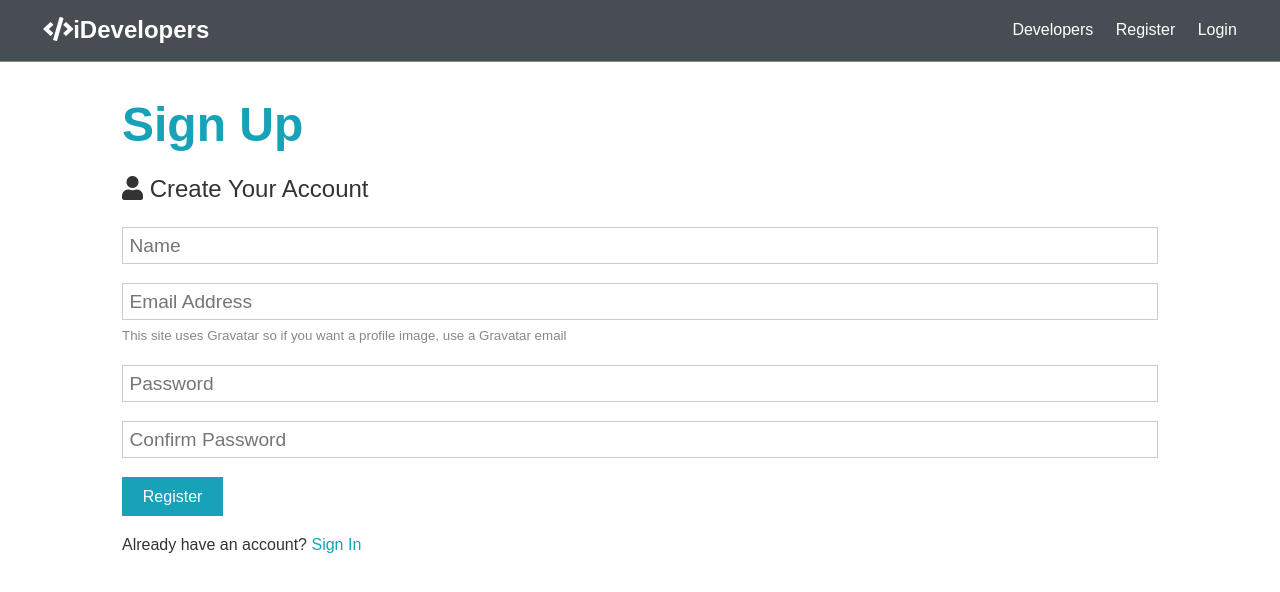
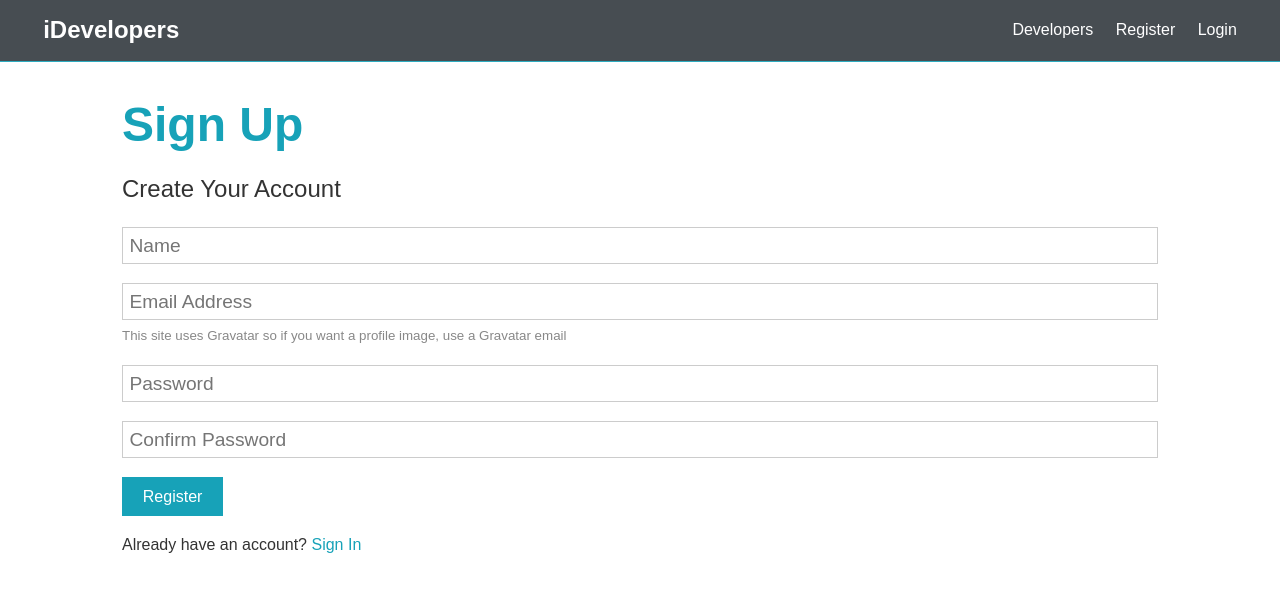
Before and after one commit to Sanady/iDevelopers, a React (Create React App) app in the folder client/: page /register in a window 1280 px wide. Shown: the top 592 px of the page. Built offline with nearby package versions, Linux system fonts and the light colour scheme.

Commit message:
Section 7 - Finished

```diff
--- a/client/public/index.html
+++ b/client/public/index.html
@@ -5,8 +5,6 @@
     <link rel="icon" href="%PUBLIC_URL%/favicon.ico" />
     <meta name="viewport" content="width=device-width, initial-scale=1" />
     <meta name="theme-color" content="#000000" />
-
-    <link rel="stylesheet" href="https://use.fontawesome.com/releases/v5.8.1/css/all.css" integrity="sha384-50oBUHEmvpQ+1lW4y57PTFmhCaXp0ML5d60M1M7uH2+nqUivzIebhnd0JK28anvf" crossorigin="anonymous">
 
     <link rel="apple-touch-icon" href="%PUBLIC_URL%/logo192.png" />
     <link rel="manifest" href="%PUBLIC_URL%/manifest.json" />
--- a/client/src/action/alert.js
+++ b/client/src/action/alert.js
@@ -1,8 +1,8 @@
-import uuid from 'uuid';
+import { v4 as uuidv4 } from 'uuid';
 import { SET_ALERT, REMOVE_ALERT } from './types';
 
 export const setAlert = (msg, alertType, timeout = 4000) => dispatch => {
-    const id = uuid.v4();
+    const id = uuidv4();
     dispatch({
         type: SET_ALERT,
         payload: { msg, alertType, id }
--- a/client/src/reducers/alert.js
+++ b/client/src/reducers/alert.js
@@ -1,8 +1,6 @@
 import { SET_ALERT, REMOVE_ALERT } from '../action/types';
 
-const initialState = [
-
-];
+const initialState = [];
 
 export default function(state = initialState, action){
     const { type, payload } = action;
```
